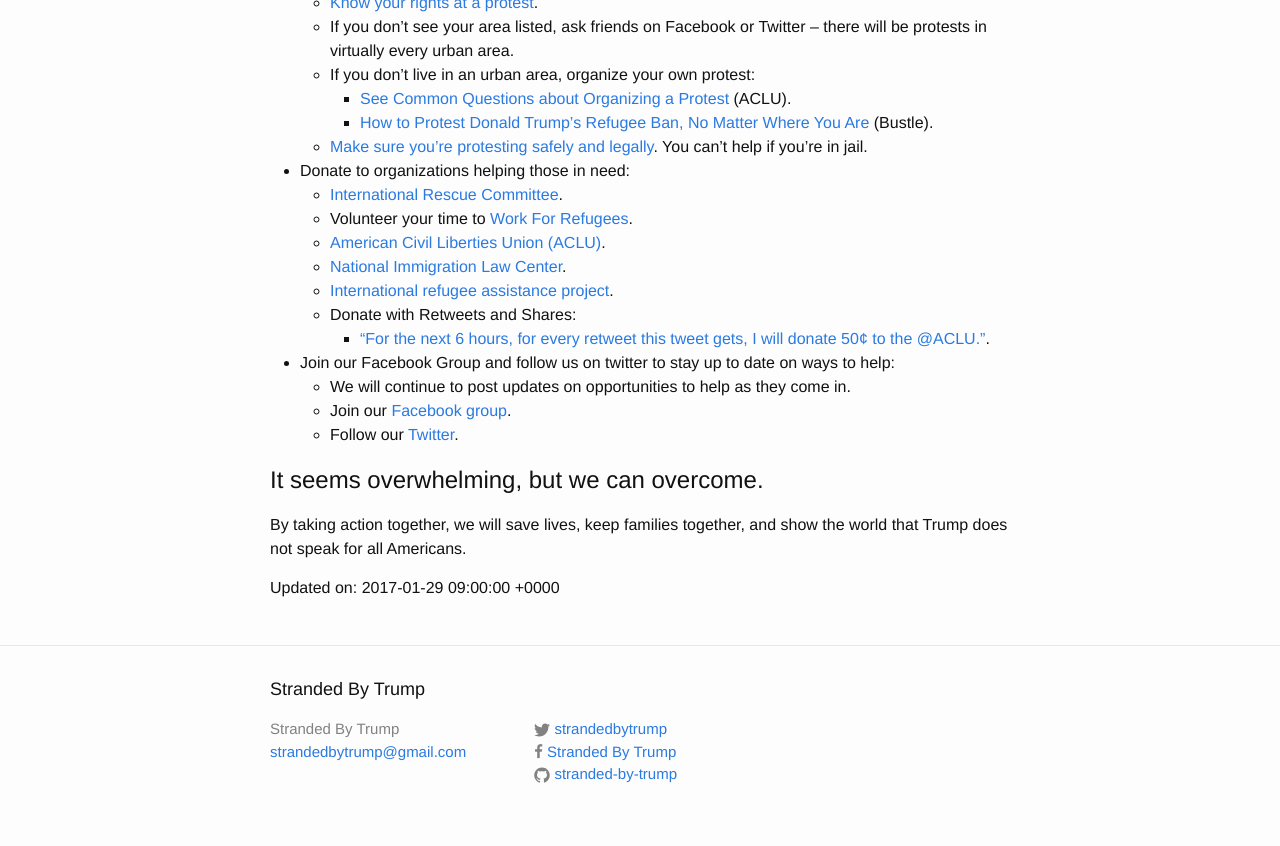
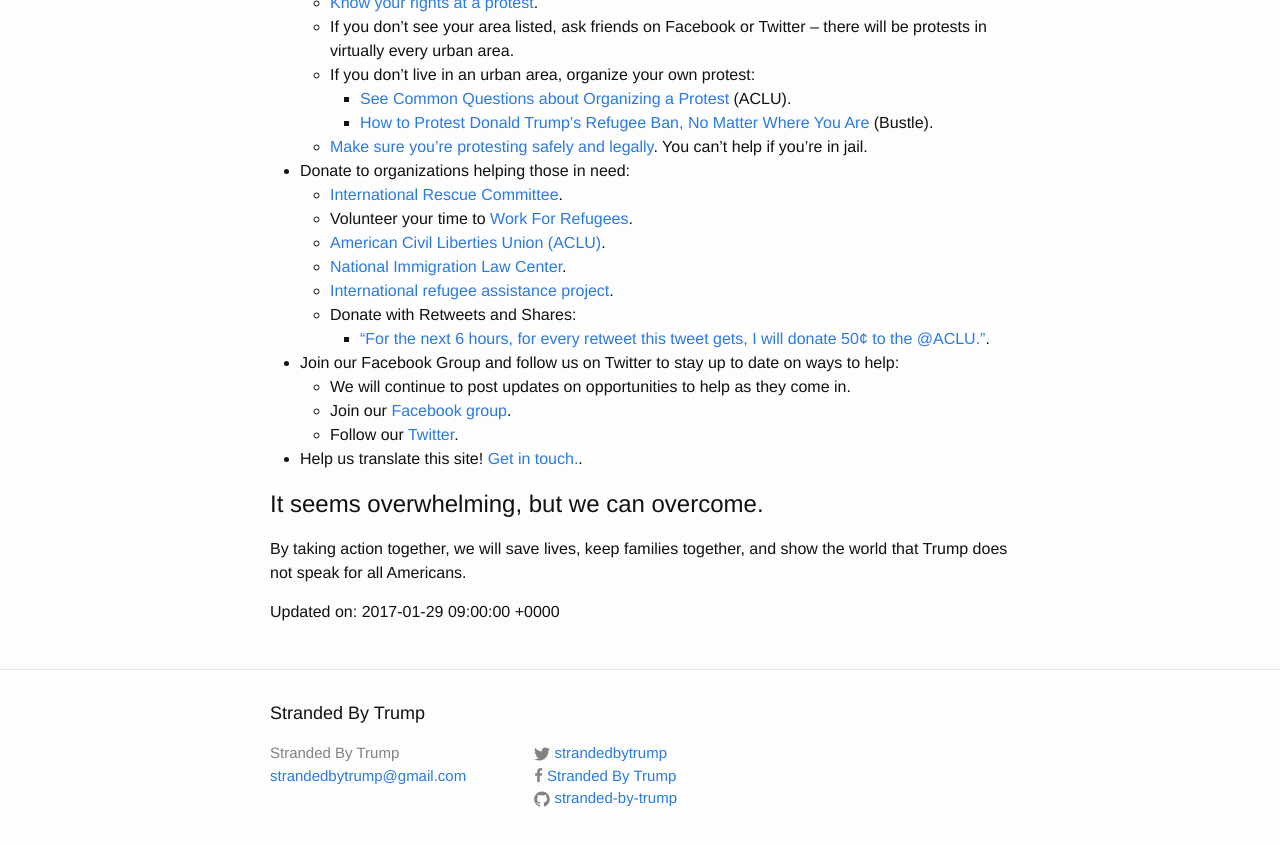
Before and after one commit to RichardLitt/stranded-by-trump, a Jekyll site: the page built from index.md, in a window 1280 px wide and 900 px high, scrolled down 1671 px. Shown: the top 846 px of the window. Built offline with Jekyll 4.4.1, drawn with Linux system fonts in a browser that asks for light colours; nearby versions of some CDN libraries; our own code applies the rules of GitHub Pages for plain Markdown files.

Commit message:
Add translate

```diff
--- a/index.md
+++ b/index.md
@@ -55,10 +55,11 @@ Here’s what you can do to help those in desperate need right now:
     * [International refugee assistance project](https://irap.urbanjustice.org/civicrm/contribute/transact?reset=1&id=13).
     * Donate with Retweets and Shares:
       * ["For the next 6 hours, for every retweet this tweet gets, I will donate 50¢ to the @ACLU."](https://twitter.com/pacdude/status/825537340072402944).
-  * Join our Facebook Group and follow us on twitter to stay up to date on ways to help:
+  * Join our Facebook Group and follow us on Twitter to stay up to date on ways to help:
     * We will continue to post updates on opportunities to help as they come in.
     * Join our [Facebook group](https://www.facebook.com/groups/155248034975170/).
     * Follow our [Twitter](https://twitter.com/{{ site.twitter_username }}).
+  * Help us translate this site! [Get in touch.](mailto:{{ site.email }}).
 
 
 ## It seems overwhelming, but we can overcome.
```
